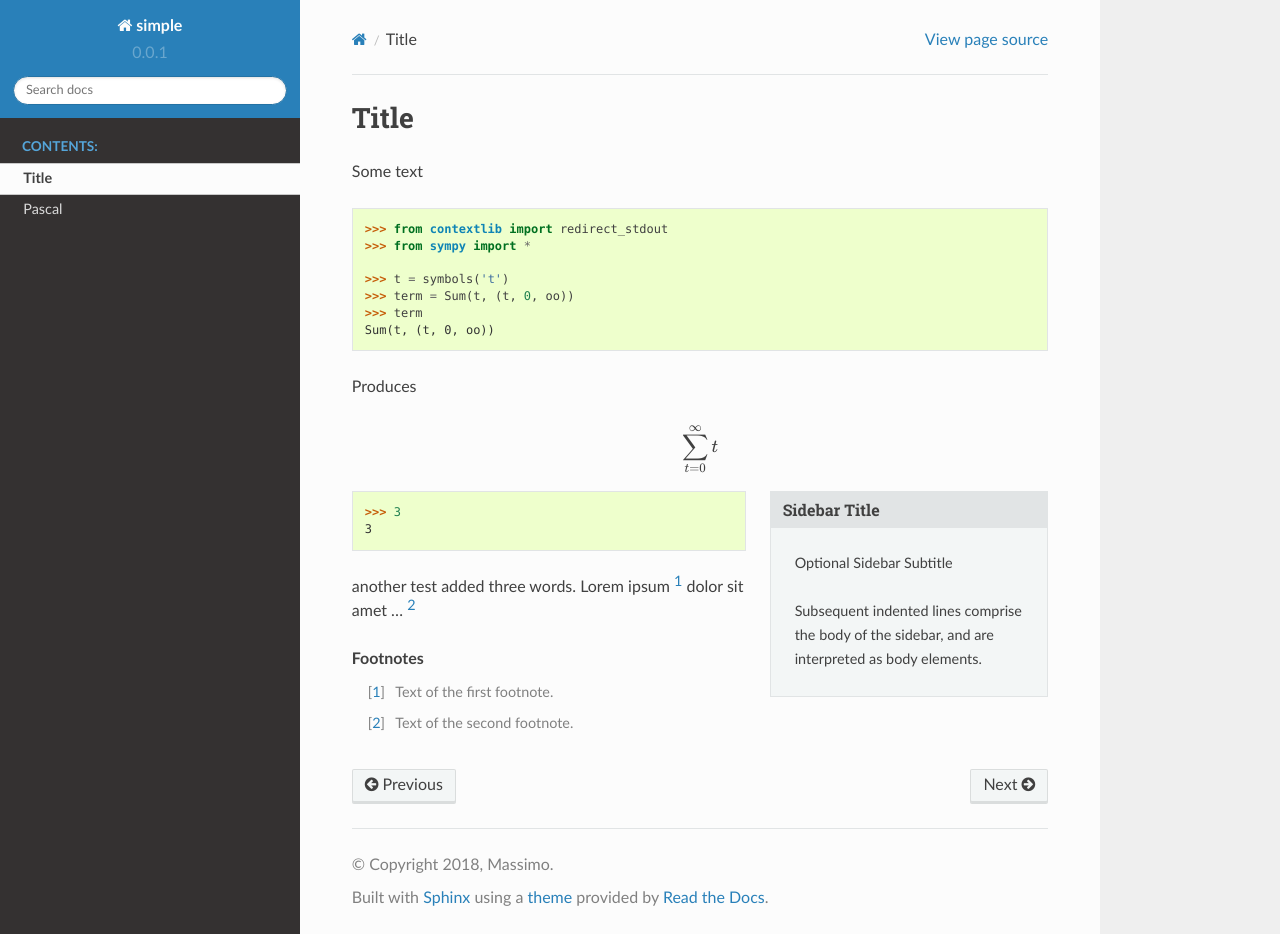
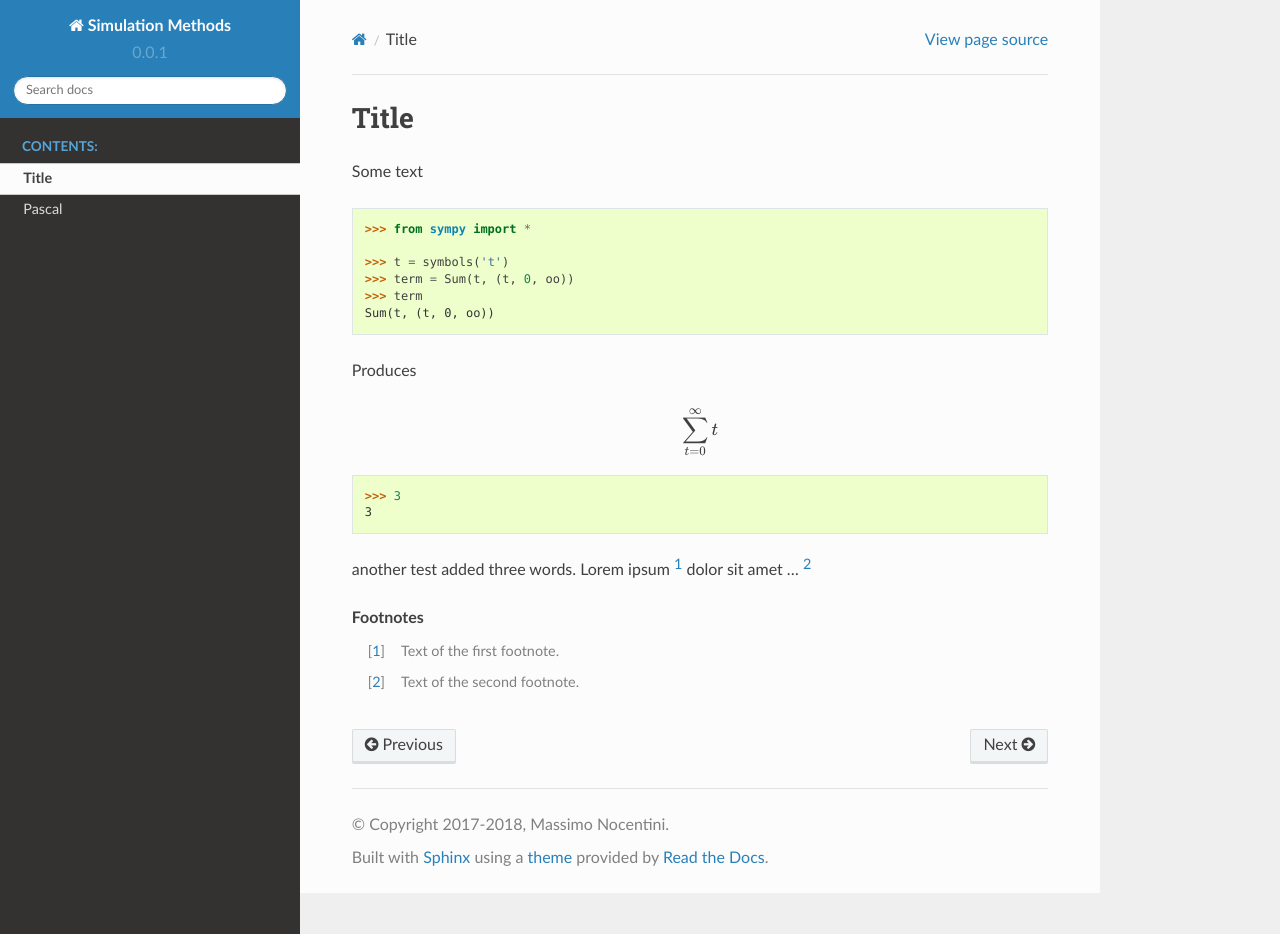
Before and after one commit to massimo-nocentini/simulation-methods, a Sphinx documentation site: the page built from docs/source/content.rst, in a window 1280 px wide and 934 px high. Built offline with Sphinx 7.4.7 and the Read the Docs theme 2.0.0, drawn with Linux system fonts in a browser that asks for light colours.

```diff
--- a/docs/source/conf.py
+++ b/docs/source/conf.py
@@ -17,9 +17,9 @@
 # add these directories to sys.path here. If the directory is relative to the
 # documentation root, use os.path.abspath to make it absolute, like shown here.
 #
-# import os
-# import sys
-# sys.path.insert(0, os.path.abspath('.'))
+import os
+import sys
+sys.path.insert(0, os.path.abspath('./../../src/'))
 
 
 # -- General configuration ------------------------------------------------
@@ -51,9 +51,9 @@ source_suffix = '.rst'
 master_doc = 'index'
 
 # General information about the project.
-project = 'simple'
-copyright = '2018, Massimo'
-author = 'Massimo'
+project = 'Simulation Methods'
+copyright = '2017-2018, Massimo Nocentini'
+author = 'Massimo Nocentini'
 
 # The version info for the project you're documenting, acts as replacement for
 # |version| and |release|, also used in various other places throughout the
@@ -105,7 +105,7 @@ html_static_path = ['_static']
 # -- Options for HTMLHelp output ------------------------------------------
 
 # Output file base name for HTML help builder.
-htmlhelp_basename = 'simpledoc'
+htmlhelp_basename = 'smdoc'
 
 
 # -- Options for LaTeX output ---------------------------------------------
@@ -147,7 +147,7 @@ latex_elements = {
 #  author, documentclass [howto, manual, or own class]).
 latex_documents = [
     #(master_doc, 'simple.tex', 'simple Documentation', 'Massimo', 'tufte-handout'),
-    (master_doc, 'simple.tex', 'simple Documentation', 'Massimo', 'article'),
+    (master_doc, 'sm.tex', 'Simulation Methods Documentation', 'Massimo Nocentini', 'article'),
 ]
 
 
--- a/docs/source/content.rst
+++ b/docs/source/content.rst
@@ -1,12 +1,17 @@
 
 Title
 =====
+
+
+.. testcode::
+    :hide:
+
+    from commons import save_latex_repr
 
 Some text
 
 .. doctest::
 
-    >>> from contextlib import redirect_stdout
     >>> from sympy import *
 
     >>> t = symbols('t')
@@ -17,20 +22,12 @@ Some text
 .. testcode::
     :hide:
 
-    with open('./source/my-sum.rst', 'w') as f:
-        with redirect_stdout(f):
-            print('.. math::\n\n\t{}'.format(latex(term)))
+    save_latex_repr(term, './source/my-sum.rst')
 
 Produces
 
 .. include:: my-sum.rst
 
-.. sidebar:: Sidebar Title
-    :subtitle: Optional Sidebar Subtitle
-
-    Subsequent indented lines comprise
-    the body of the sidebar, and are
-    interpreted as body elements.
 
 .. doctest::
 
```
Also changed, not shown: docs/source/_static/README.md (added), 13 other files.
